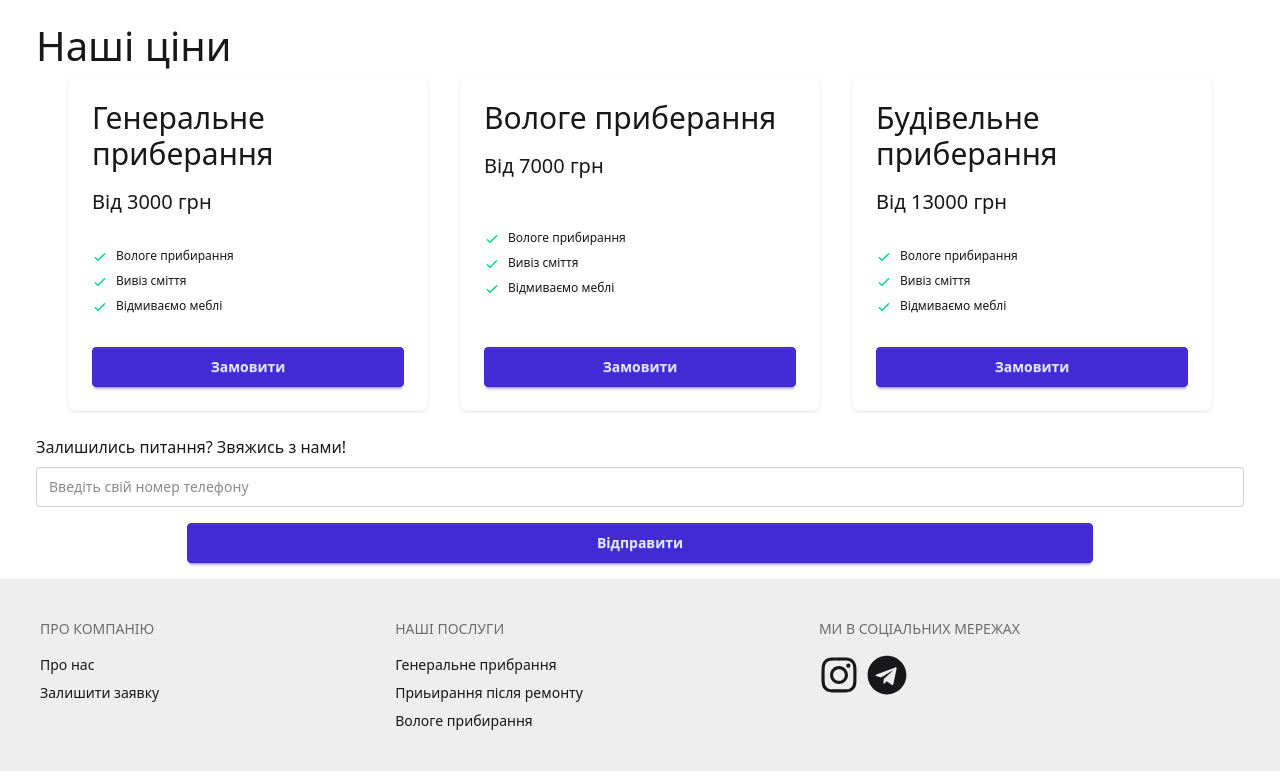
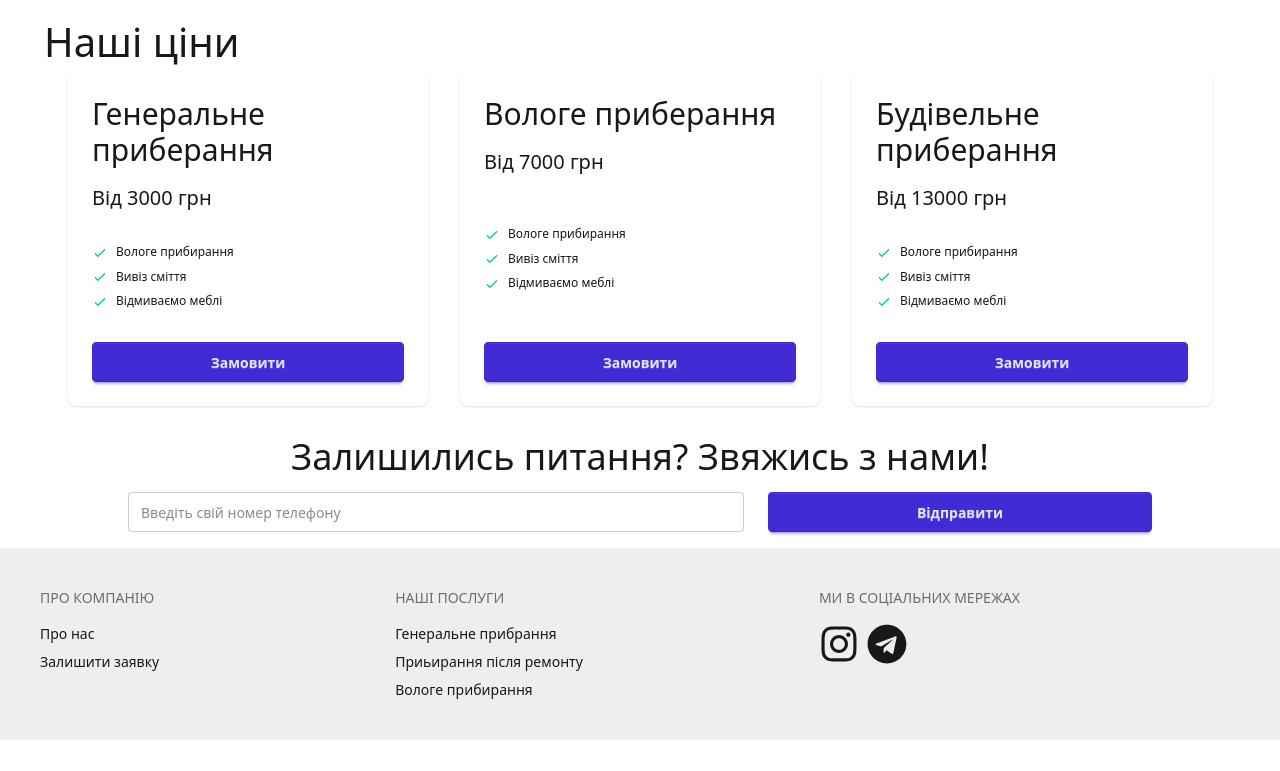
Before and after one commit to KaramushkoAndrii/naomi-next, a Next.js app: page / in a window 1280 px wide. Shown: the part 2573-3344 px from the top of the page. After the commit the page ends 3313 px from the top, so only its background shows below. Built offline with nearby package versions, Linux system fonts and the light colour scheme.

Commit message:
ref: changed styles for form

```diff
--- a/src/components/UI/Container.jsx
+++ b/src/components/UI/Container.jsx
@@ -1,3 +1,3 @@
 export const Container = ({ children }) => {
-  return <div className="w-dvw px-4 mx-auto max-w-310">{children}</div>;
+  return <div className="w-dvw px-6 mx-auto max-w-310">{children}</div>;
 };
--- a/src/components/form-section/Form.jsx
+++ b/src/components/form-section/Form.jsx
@@ -16,7 +16,10 @@ export const Form = () => {
   const onSubmit = (data) => console.log("Отправлены данные:", data);
 
   return (
-    <form onSubmit={handleSubmit(onSubmit)}>
+    <form
+      onSubmit={handleSubmit(onSubmit)}
+      className="flex flex-col w-[80dvw] mx-auto md:flex-row md:items-start md:gap-6"
+    >
       <div className="form-control w-full">
         <input
           type="tel"
@@ -37,7 +40,7 @@ export const Form = () => {
 
       <button
         type="submit"
-        className="flex btn btn-primary mt-4 mx-auto w-[75%]"
+        className="flex btn btn-primary mt-4 mx-auto w-[75%] md:mt-0 md:w-[30dvw]"
       >
         Відправити
       </button>
--- a/src/components/form-section/FormSection.jsx
+++ b/src/components/form-section/FormSection.jsx
@@ -3,7 +3,9 @@ import { Form } from "./Form";
 export const FormSection = () => {
   return (
     <section className="my-4" id="contact">
-      <h2 className="py-2">Залишились питання? Звяжись з нами!</h2>
+      <h2 className="py-2 text-center text-section-title">
+        Залишились питання? Звяжись з нами!
+      </h2>
       <Form />
     </section>
   );
```
